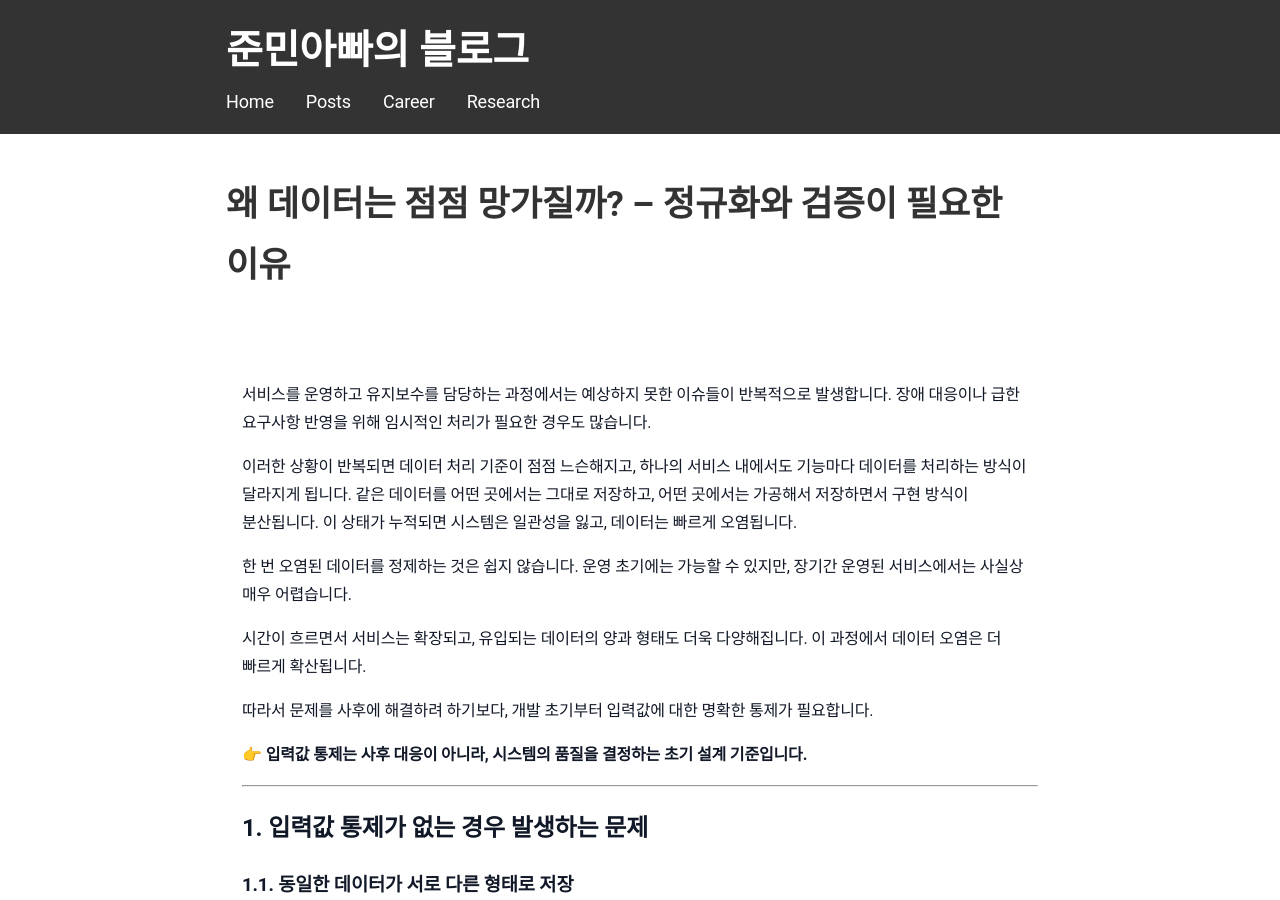
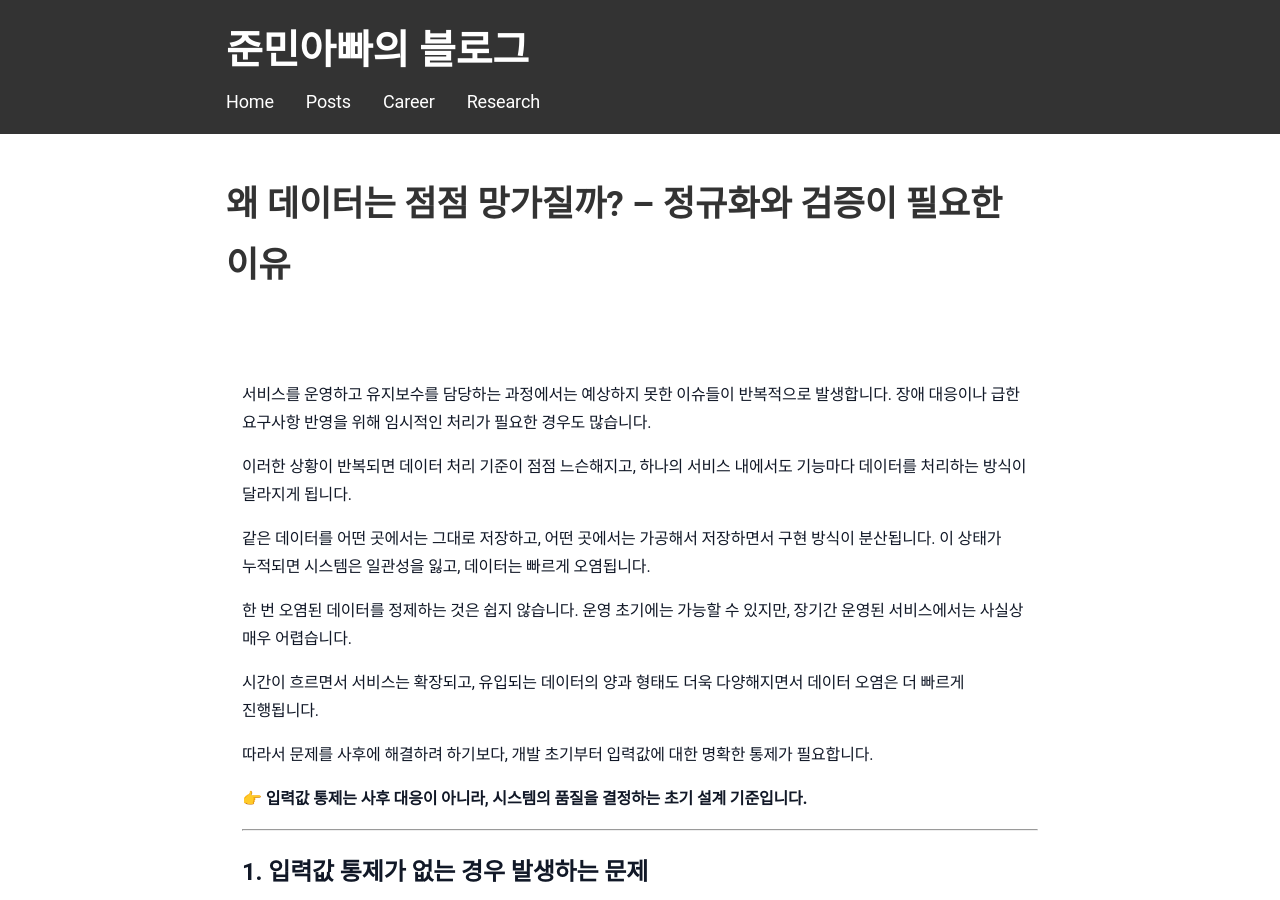
Before and after one commit to sanghoon-lee/sanghoon-lee.github.io, a Jekyll site: the page built from _posts/2026-03-22-normalize.md, in a window 1280 px wide and 900 px high. Built offline with Jekyll 4.4.1, drawn with Linux system fonts in a browser that asks for light colours; nearby versions of some CDN libraries; comment, search, counter and statistics services are not loaded.

```diff
--- a/_posts/2026-03-22-normalize.md
+++ b/_posts/2026-03-22-normalize.md
@@ -9,7 +9,9 @@ categories: 개념정리
 장애 대응이나 급한 요구사항 반영을 위해 임시적인 처리가 필요한 경우도 많습니다.
 
 이러한 상황이 반복되면 데이터 처리 기준이 점점 느슨해지고,
-하나의 서비스 내에서도 기능마다 데이터를 처리하는 방식이 달라지게 됩니다. 같은 데이터를 어떤 곳에서는 그대로 저장하고,
+하나의 서비스 내에서도 기능마다 데이터를 처리하는 방식이 달라지게 됩니다.
+
+같은 데이터를 어떤 곳에서는 그대로 저장하고,
 어떤 곳에서는 가공해서 저장하면서 구현 방식이 분산됩니다. 이 상태가 누적되면 시스템은 일관성을 잃고,
 데이터는 빠르게 오염됩니다.
 
@@ -17,7 +19,7 @@ categories: 개념정리
 운영 초기에는 가능할 수 있지만, 장기간 운영된 서비스에서는 사실상 매우 어렵습니다.
 
 시간이 흐르면서 서비스는 확장되고,
-유입되는 데이터의 양과 형태도 더욱 다양해집니다. 이 과정에서 데이터 오염은 더 빠르게 확산됩니다.
+유입되는 데이터의 양과 형태도 더욱 다양해지면서 데이터 오염은 더 빠르게 진행됩니다.
 
 따라서 문제를 사후에 해결하려 하기보다,
 개발 초기부터 입력값에 대한 명확한 통제가 필요합니다.
```
